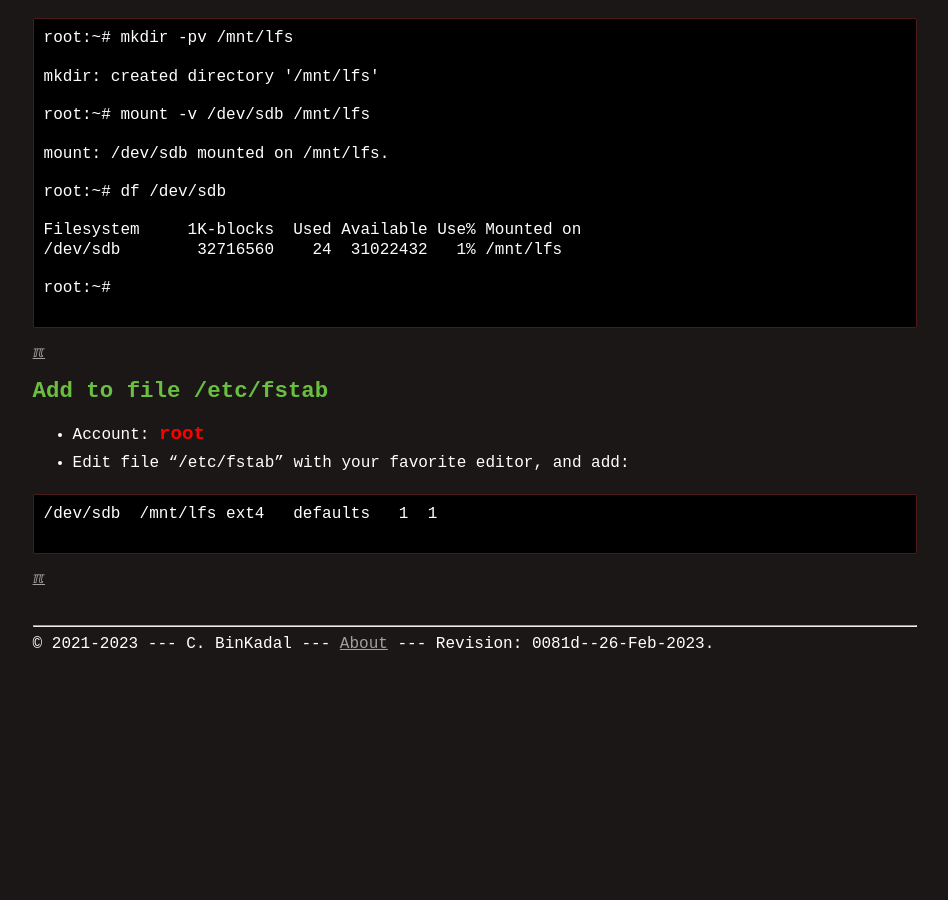
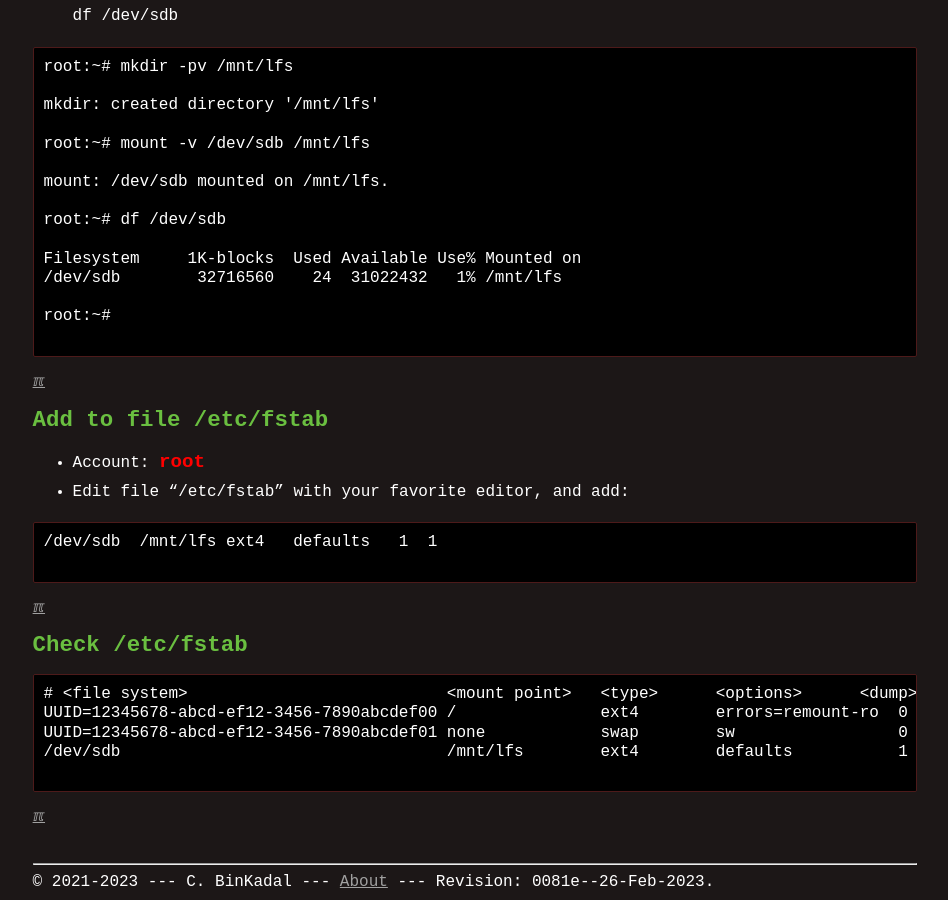
Before and after one commit to os2xx/doit, a Jekyll site: the page built from 015.md, in a window 1280 px wide and 900 px high, scrolled down 11715 px. Shown: the whole window, without its empty margins (165-1113 px from the left). Built offline with Jekyll 4.4.1, drawn with Linux system fonts in a browser that asks for light colours; before the commit the page ends 12377 px from its top, so only the background shows below that.

Commit message:
modified:   015.pmd

````diff
--- a/015.md
+++ b/015.md
@@ -14,6 +14,7 @@
 * [VirtualDisk Format](#idx011)
 * [Mounting /mnt/lfs](#idx012)
 * [Add to /etc/fstab](#idx013)
+* [Check /etc/fstab](#idx014)
 
 [&#x213C;](#)<br id="idx001">
 ## VirtualBox: Adding A 32 GB VirtualDisk
@@ -146,4 +147,16 @@
 
 ```
 
+[&#x213C;](#)<br id="idx014">
+## Check /etc/fstab
+
+
+```
+# <file system>                           <mount point>   <type>      <options>      <dump> <pass>
+UUID=12345678-abcd-ef12-3456-7890abcdef00 /               ext4        errors=remount-ro  0   1
+UUID=12345678-abcd-ef12-3456-7890abcdef01 none            swap        sw                 0   0
+/dev/sdb                                  /mnt/lfs        ext4        defaults           1   1
+
+```
+
 [&#x213C;](#)<br id="idxXXX"><br>
--- a/_config.yml
+++ b/_config.yml
@@ -1,4 +1,4 @@
-version:          "0081d--26-Feb-2023"
+version:          "0081e--26-Feb-2023"
 copyright:        "2021-2023"
 title:            "This Is How Me Do It!"
 author:           "C. BinKadal"
````
Also changed, not shown: 004.md (+1 -1 lines), 1 other file.
